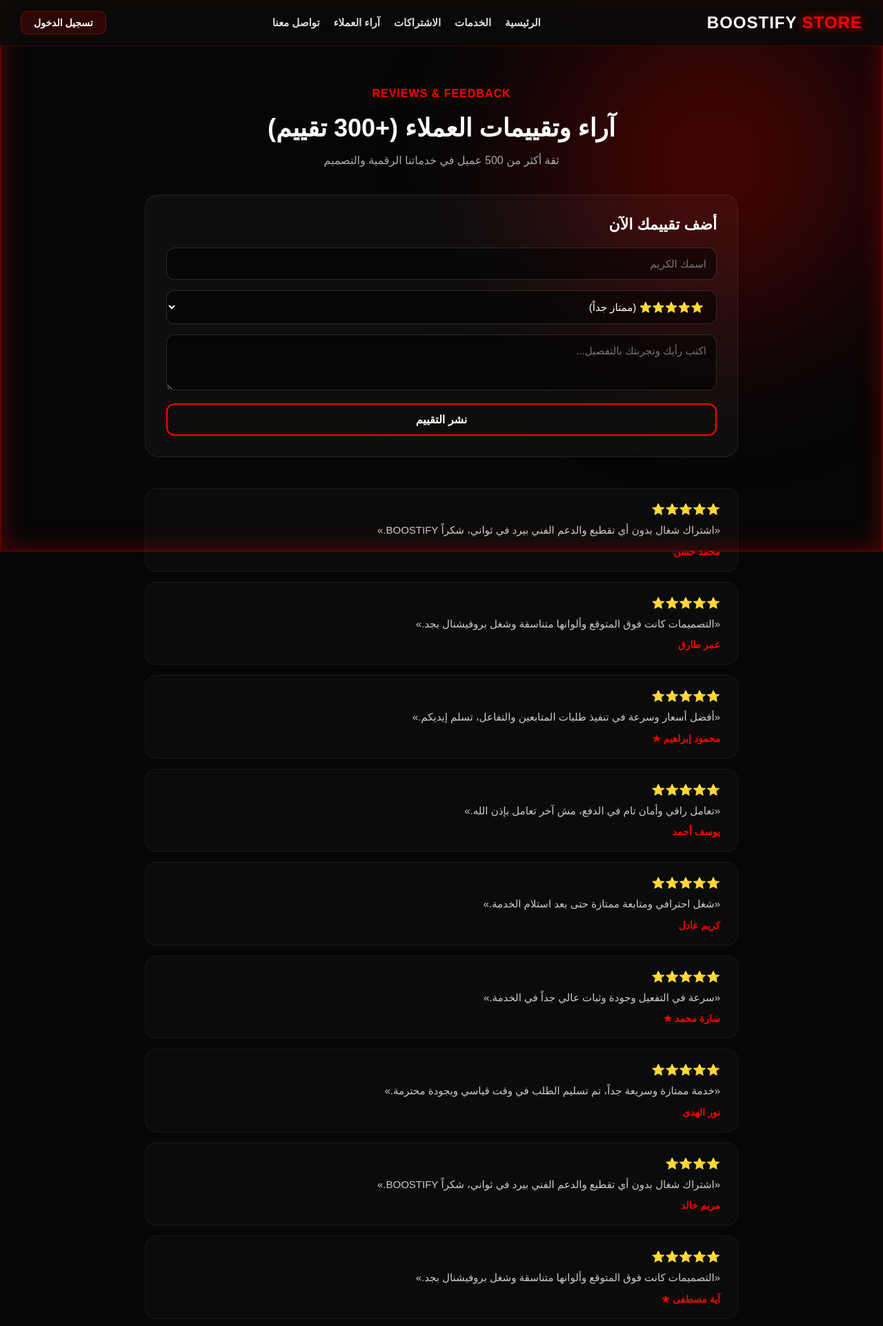
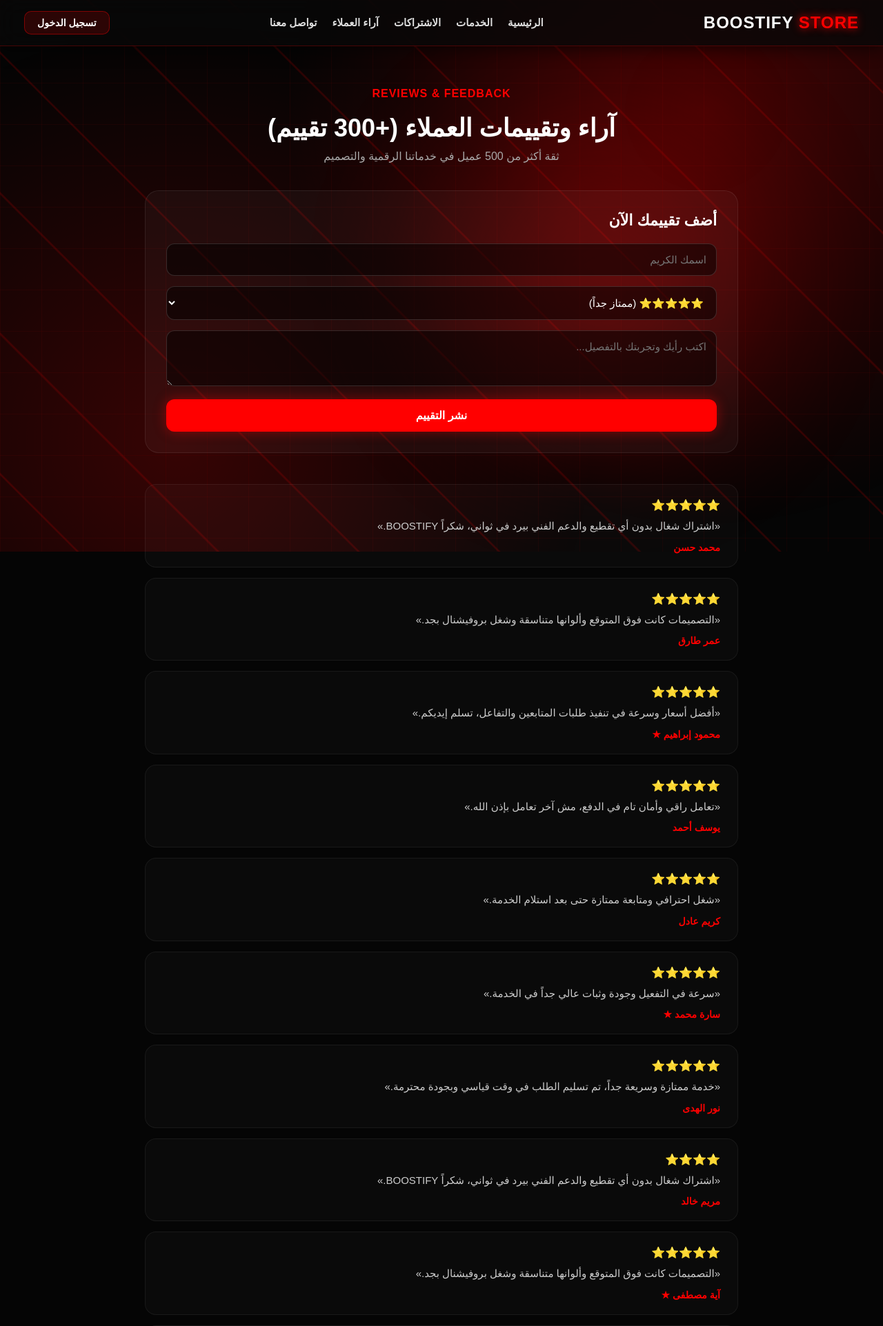
Before and after one commit to maarwan7081828/BOOSTIFY_STORE1, a Flask app: page /reviews in a window 1280 px wide. Shown: the top 1923 px of the page at 69% size. Run offline with Flask 3, Linux system fonts and the light colour scheme.

Commit message:
Restore original neon grid and moving laser lines

```diff
--- a/static/css/style.css
+++ b/static/css/style.css
@@ -1,10 +1,11 @@
 * {
     box-sizing: border-box;
+    margin: 0;
+    padding: 0;
 }
 
 body {
-    margin: 0;
-    background: #060606;
+    background: #050505;
     color: #fff;
     font-family: Arial, sans-serif;
     direction: rtl;
@@ -13,49 +14,77 @@ body {
     overflow-x: hidden;
 }
 
-/* ================= 1. خطوط الحواف وأنيميشن الخلفية ================= */
-body::before {
-    content: "";
+/* ================= الخطوط والشبكة النيون المتحركة في الخلفية (نفس الفيديو) ================= */
+.animated-bg-lines {
     position: fixed;
     top: 0;
     left: 0;
-    right: 0;
-    bottom: 0;
-    border: 2px solid rgba(255, 0, 0, 0.35);
-    box-shadow: inset 0 0 35px rgba(255, 0, 0, 0.3);
+    width: 100vw;
+    height: 100vh;
     pointer-events: none;
-    z-index: 999;
+    z-index: -1;
+    overflow: hidden;
+    background:
+        radial-gradient(circle at 80% 20%, rgba(255, 0, 0, 0.25) 0%, transparent 50%),
+        radial-gradient(circle at 20% 80%, rgba(255, 0, 0, 0.2) 0%, transparent 50%),
+        linear-gradient(rgba(255, 0, 0, 0.05) 1px, transparent 1px),
+        linear-gradient(90deg, rgba(255, 0, 0, 0.05) 1px, transparent 1px);
+    background-size: 100% 100%, 100% 100%, 60px 60px, 60px 60px;
 }
 
-body::after {
+/* خطوط الليزر النيون المائلة اللي بتتحرك */
+.animated-bg-lines::before {
     content: "";
-    position: fixed;
-    top: -20%;
-    right: -10%;
-    width: 600px;
-    height: 600px;
-    background: radial-gradient(circle, rgba(255, 0, 0, 0.35) 0%, rgba(255, 0, 0, 0.05) 60%, transparent 80%);
-    filter: blur(80px);
-    border-radius: 50%;
-    pointer-events: none;
-    z-index: -1;
-    animation: floatingMesh 10s ease-in-out infinite alternate;
+    position: absolute;
+    top: -50%;
+    left: -50%;
+    width: 200%;
+    height: 200%;
+    background: repeating-linear-gradient(
+        45deg,
+        transparent,
+        transparent 140px,
+        rgba(255, 0, 0, 0.08) 140px,
+        rgba(255, 0, 0, 0.18) 142px,
+        transparent 144px
+    );
+    animation: moveLines 20s linear infinite;
 }
 
-@keyframes floatingMesh {
-    0% { transform: translate(0, 0) scale(1); }
-    100% { transform: translate(-100px, 120px) scale(1.2); }
+/* توهج ضوئي أحمر ناعم متحرك */
+.animated-bg-lines::after {
+    content: "";
+    position: absolute;
+    width: 500px;
+    height: 500px;
+    background: radial-gradient(circle, rgba(255, 0, 0, 0.4) 0%, transparent 70%);
+    filter: blur(80px);
+    top: 10%;
+    right: 5%;
+    border-radius: 50%;
+    animation: pulseOrb 8s ease-in-out infinite alternate;
 }
 
-/* ================= 2. NAVBAR (عادي للكمبيوتر - وقائمة عمودية بالشمال للموبايل) ================= */
+@keyframes moveLines {
+    0% { transform: translateY(0); }
+    100% { transform: translateY(200px); }
+}
+
+@keyframes pulseOrb {
+    0% { transform: scale(1) translate(0, 0); opacity: 0.6; }
+    100% { transform: scale(1.3) translate(-80px, 60px); opacity: 1; }
+}
+
+/* ================= NAVBAR ================= */
 .navbar {
     display: flex;
     justify-content: space-between;
     align-items: center;
-    padding: 16px 30px;
-    background: rgba(10, 10, 10, 0.85);
+    padding: 16px 35px;
+    background: rgba(8, 8, 8, 0.8);
     backdrop-filter: blur(15px);
     border-bottom: 1px solid rgba(255, 0, 0, 0.25);
+    box-shadow: 0 4px 25px rgba(0, 0, 0, 0.6);
     position: sticky;
     top: 0;
     z-index: 1000;
@@ -71,13 +100,13 @@ body::after {
 
 .logo span {
     color: #ff0000;
-    text-shadow: 0 0 12px rgba(255, 0, 0, 0.8);
+    text-shadow: 0 0 12px rgba(255, 0, 0, 0.9);
 }
 
 .navbar nav {
     display: flex;
     align-items: center;
-    gap: 20px;
+    gap: 22px;
 }
 
 .navbar nav a {
@@ -109,7 +138,7 @@ body::after {
 
 .login-btn:hover {
     background: #ff0000;
-    box-shadow: 0 0 15px rgba(255, 0, 0, 0.6);
+    box-shadow: 0 0 20px rgba(255, 0, 0, 0.6);
 }
 
 .user-menu {
@@ -153,7 +182,7 @@ body::after {
 
     .logo {
         order: 1;
-        font-size: 20px;
+        font-size: 19px;
     }
 
     .login-btn, .user-menu {
@@ -163,7 +192,24 @@ body::after {
     }
 }
 
-/* ================= 3. أنيميشن الدوائر الإحصائية (Stats Circles) ================= */
+/* ================= تصميم الكروت وحواف النيون ================= */
+.card, .service-card, .subscription-card, .feature-card {
+    background: rgba(18, 18, 18, 0.7);
+    border: 1px solid rgba(255, 0, 0, 0.2);
+    border-radius: 16px;
+    padding: 24px;
+    backdrop-filter: blur(10px);
+    transition: 0.3s;
+    box-shadow: 0 5px 20px rgba(0, 0, 0, 0.4);
+}
+
+.card:hover, .service-card:hover, .subscription-card:hover, .feature-card:hover {
+    border-color: #ff0000;
+    box-shadow: 0 0 25px rgba(255, 0, 0, 0.35);
+    transform: translateY(-4px);
+}
+
+/* ================= دوائر الإحصائيات ================= */
 .stat-circle-icon {
     width: 75px;
     height: 75px;
@@ -172,78 +218,44 @@ body::after {
     display: flex;
     align-items: center;
     justify-content: center;
-    font-size: 26px;
-    background: radial-gradient(circle, rgba(255, 0, 0, 0.2) 0%, rgba(20, 20, 20, 0.8) 100%);
+    font-size: 24px;
+    background: radial-gradient(circle, rgba(255, 0, 0, 0.25) 0%, rgba(15, 15, 15, 0.9) 100%);
     border: 2px solid #ff0000;
-    box-shadow: 0 0 20px rgba(255, 0, 0, 0.5);
+    box-shadow: 0 0 15px rgba(255, 0, 0, 0.5);
     animation: pulseGlow 2.5s infinite alternate ease-in-out;
 }
 
 @keyframes pulseGlow {
-    0% {
-        transform: scale(0.96);
-        box-shadow: 0 0 10px rgba(255, 0, 0, 0.3);
-        border-color: rgba(255, 0, 0, 0.6);
-    }
-    100% {
-        transform: scale(1.05);
-        box-shadow: 0 0 25px rgba(255, 0, 0, 0.8);
-        border-color: #ff0000;
-    }
+    0% { transform: scale(0.96); box-shadow: 0 0 10px rgba(255, 0, 0, 0.3); }
+    100% { transform: scale(1.05); box-shadow: 0 0 25px rgba(255, 0, 0, 0.8); }
 }
 
-/* ================= 4. خطوط تلف حول الأزرار (Border Glow Animation) ================= */
-.primary-btn, .order-btn, .service-card-btn {
-    position: relative;
+/* ================= الأزرار ================= */
+.primary-btn, .order-btn {
     display: inline-block;
     padding: 13px 28px;
-    background: #111;
+    background: #ff0000;
     color: #fff;
     border-radius: 12px;
     text-decoration: none;
     font-weight: bold;
-    z-index: 1;
-    overflow: hidden;
-    border: 1px solid rgba(255, 0, 0, 0.4);
+    border: none;
+    cursor: pointer;
+    box-shadow: 0 0 18px rgba(255, 0, 0, 0.4);
     transition: 0.3s;
 }
 
-.primary-btn::before, .order-btn::before, .service-card-btn::before {
-    content: '';
-    position: absolute;
-    top: -50%;
-    left: -50%;
-    width: 200%;
-    height: 200%;
-    background: conic-gradient(transparent, transparent, transparent, #ff0000);
-    animation: rotateBorder 3.5s linear infinite;
-    z-index: -2;
-}
-
-.primary-btn::after, .order-btn::after, .service-card-btn::after {
-    content: '';
-    position: absolute;
-    inset: 2px;
-    background: #0d0d0d;
-    border-radius: 10px;
-    z-index: -1;
-}
-
-.primary-btn:hover::after, .order-btn:hover::after {
-    background: #ff0000;
-}
-
-@keyframes rotateBorder {
-    0% { transform: rotate(0deg); }
-    100% { transform: rotate(360deg); }
+.primary-btn:hover, .order-btn:hover {
+    transform: translateY(-2px);
+    box-shadow: 0 0 30px rgba(255, 0, 0, 0.7);
 }
 
 .secondary-btn {
     display: inline-block;
-    padding: 12px 28px;
+    padding: 13px 28px;
     color: #fff;
     border: 1px solid rgba(255, 255, 255, 0.15);
-    background: rgba(255, 255, 255, 0.03);
+    background: rgba(255, 255, 255, 0.04);
     border-radius: 12px;
     text-decoration: none;
     font-weight: bold;
@@ -252,5 +264,5 @@ body::after {
 
 .secondary-btn:hover {
     border-color: #ff0000;
-    box-shadow: 0 0 15px rgba(255, 0, 0, 0.4);
+    box-shadow: 0 0 15px rgba(255, 0, 0, 0.3);
 }
--- a/templates/base.html
+++ b/templates/base.html
@@ -4,17 +4,15 @@
 <head>
     <meta charset="UTF-8">
     <meta name="viewport" content="width=device-width, initial-scale=1.0">
-
     <title>{% block title %}BOOSTIFY STORE{% endblock %}</title>
-
-    <link rel="stylesheet"
-          href="{{ url_for('static', filename='css/style.css') }}">
+    <link rel="stylesheet" href="{{ url_for('static', filename='css/style.css') }}">
 </head>
 
 <body>
 
+    <div class="animated-bg-lines"></div>
+
     <header class="navbar">
-
         <a href="{{ url_for('home') }}" class="logo">
             BOOSTIFY <span>STORE</span>
         </a>
@@ -29,19 +27,12 @@
 
         {% if session.get('user_id') %}
             <div class="user-menu">
-                <span class="user-name">
-                    👤 {{ session.get('name') }}
-                </span>
-                <a href="{{ url_for('logout') }}" class="login-btn">
-                    تسجيل الخروج
-                </a>
+                <span class="user-name">👤 {{ session.get('name') }}</span>
+                <a href="{{ url_for('logout') }}" class="login-btn">تسجيل الخروج</a>
             </div>
         {% else %}
-            <a href="{{ url_for('login') }}" class="login-btn">
-                تسجيل الدخول
-            </a>
+            <a href="{{ url_for('login') }}" class="login-btn">تسجيل الدخول</a>
         {% endif %}
-
     </header>
 
     <main>
@@ -50,5 +41,4 @@
     </main>
 
 </body>
-
 </html>
```
